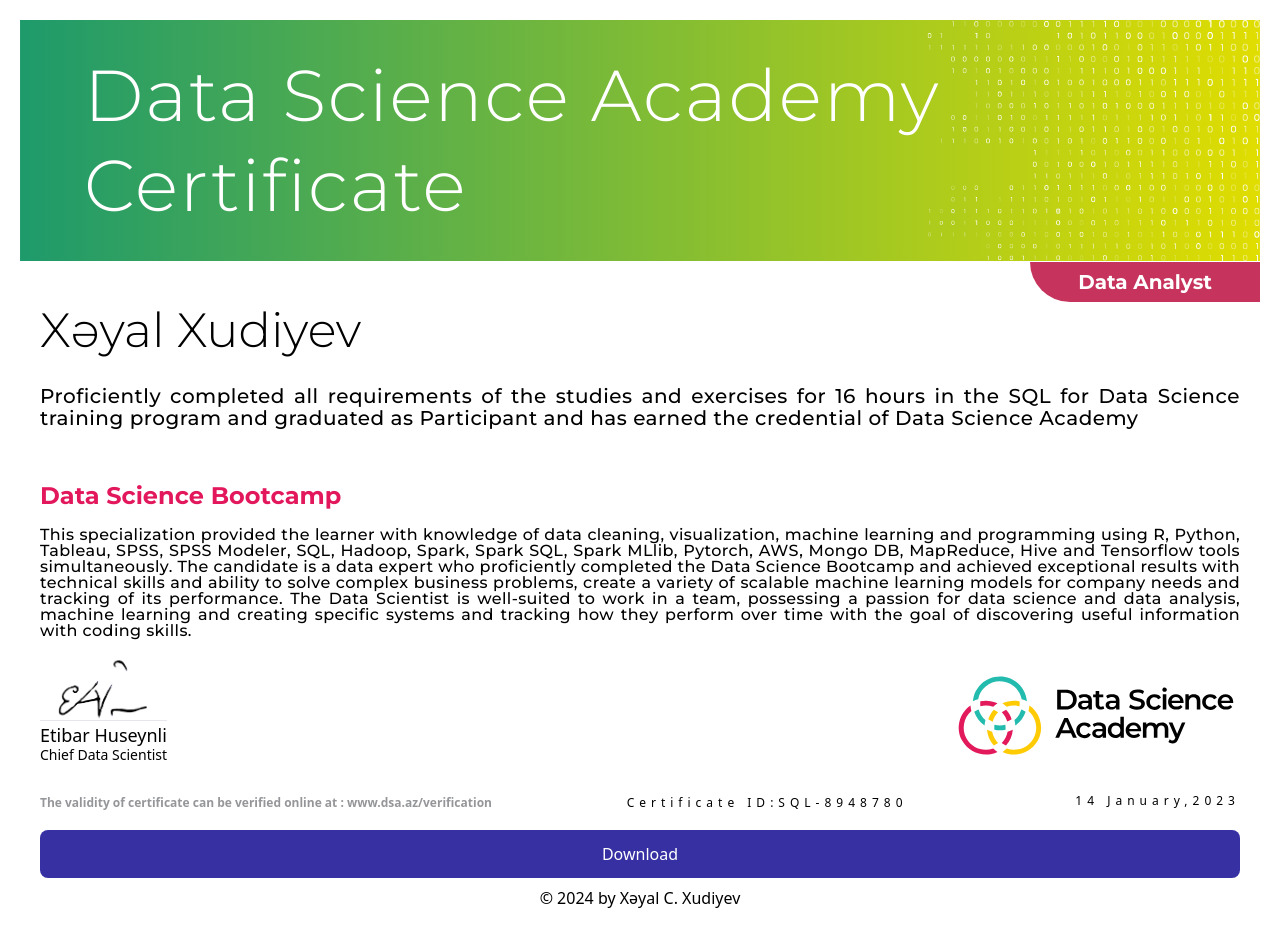
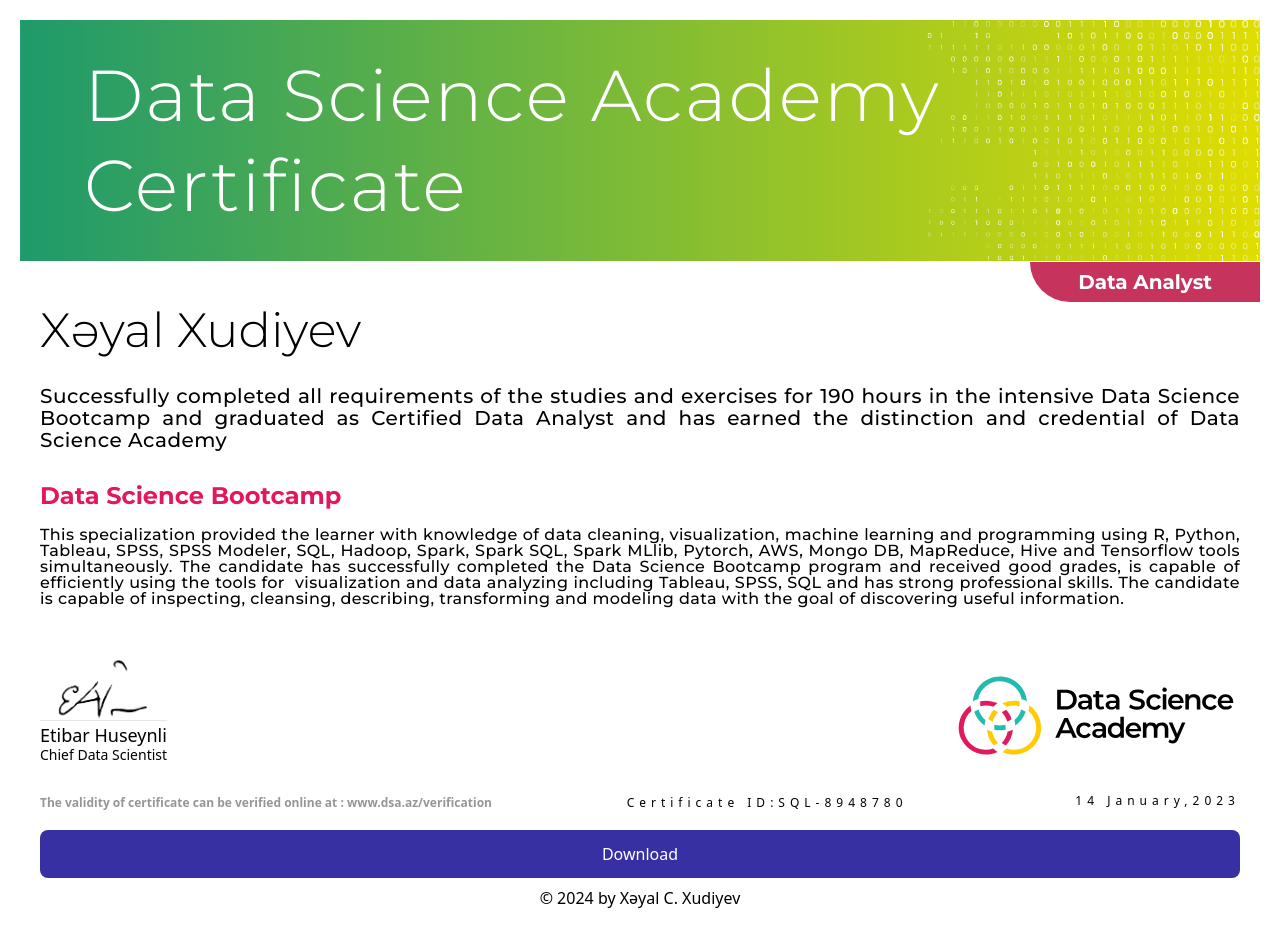
Before and after one commit to XayalXudiyev/Certificate, a React (Vite) app: page / in a window 1280 px wide. Built offline with nearby package versions, Linux system fonts and the light colour scheme.

Commit message:
context added

```diff
--- a/src/components/Dropdown.jsx
+++ b/src/components/Dropdown.jsx
@@ -1,4 +1,3 @@
-// Dropdown.jsx
     import React, { useState } from 'react';
 
     const DropdownMenu = ({ options, onChange }) => {
--- a/src/components/Select.jsx
+++ b/src/components/Select.jsx
@@ -2,30 +2,22 @@
 import React from 'react';
 import Dropdown from './Dropdown';
 import Hero from './layout/hero/Hero'
-import { useState } from 'react';
+import { useMainContext } from '../context/context';
 
 const Select = () => {
-  const options = [
-    { value: 'Data Analyst' },
-    { value: 'Participant' },
-    { value: 'Data Scientist' },
-    { value: 'Junior Data Scientist' },
-  ];
 
-  const [selectedValue, setSelectedValue] = useState(options[0].value);
 
-  const handleOptionChange = (selectedOption) => {
-    setSelectedValue(selectedOption.value);
-  };
+  const { options, selectedValue, handleOptionChange } = useMainContext()
+
 
   return (
     <div className='p-5 pb-0'>
       <div className=' '>
-        <Hero value={selectedValue} />
+        <Hero />
       </div>
       <div className='flex justify-end font-montserrat font-bold'>
 
-      <Dropdown options={options} onChange={handleOptionChange} />
+        <Dropdown options={options} onChange={handleOptionChange} />
       </div>
     </div>
   );
--- a/src/components/layout/content/Content.jsx
+++ b/src/components/layout/content/Content.jsx
@@ -1,32 +1,44 @@
 import React from 'react'
 import Logo from '/logo/logo.svg'
 import Signature from '/imza.svg'
+import { useMainContext } from '../../../context/context'
 
 
 
 const Content = () => {
+  const contentData = {
+    'Data Analyst': {
+      'title': "Successfully completed all requirements of the studies and exercises for 190 hours in the intensive Data Science Bootcamp and graduated as Certified Data Analyst and has earned the distinction and credential of Data Science Academy",
+      'content': "This specialization provided the learner with knowledge of data cleaning, visualization, machine learning and programming using R, Python, Tableau, SPSS, SPSS Modeler, SQL, Hadoop, Spark, Spark SQL, Spark MLlib, Pytorch, AWS, Mongo DB, MapReduce, Hive and Tensorflow tools simultaneously. The candidate has successfully completed the Data Science Bootcamp program and received good grades, is capable of efficiently using the tools for  visualization and data analyzing including Tableau, SPSS, SQL and has strong professional skills. The candidate is capable of inspecting, cleansing, describing, transforming and modeling data with the goal of discovering useful information."
+    },
+    'Participant': {
+      'title': "Proficiently completed all requirements of the studies and exercises for 190 hours in the intensive Data Science Bootcamp and graduated as Participant and has earned the credential of Data Science Academy",
+      'content': "This specialization provided the learner with knowledge of data cleaning, visualization, machine learning and programming using R, Python, Tableau,SPSS, SPSS Modeler, SQL, Hadoop, Spark, Spark SQL, Spark MLlib, Pytorch, AWS, Mongo DB, MapReduce, Hive and Tensorflow tools simultaneously. The person has completed the Data Science Bootcamp wit"
+
+    },
+    'Data Scientist': {
+      'title': "Proficiently completed all requirements of the studies and exercises for 190 hours in the intensive Data Science Bootcamp and graduated as Certified Data Scientist and has earned the distinction and credential of Data Science Academy",
+      'content': "This specialization provided the learner with knowledge of data cleaning, visualization, machine learning and programming using R, Python, Tableau, SPSS, SPSS Modeler, SQL, Hadoop, Spark, Spark SQL, Spark MLlib, Pytorch, AWS, Mongo DB, MapReduce, Hive and Tensorflow tools simultaneously. The  candidate is a data expert who proficiently completed the Data Science Bootcamp and achieved exceptional results with technical skills and ability to  solve complex business problems, create a variety of scalable machine learning models for company needs and tracking of its performance. The Data Scientist is well-suited to work in a team, possessing a passion for data science and data analysis, machine learning and creating specific systems and tracking how they perform over time with the goal of discovering useful information with coding skills"
+    },
+    'Junior Data Scientist': {
+      'title': "Proficiently completed all requirements of the studies and exercises for 190 hours in the intensive Data  Science Bootcamp and graduated as Certified Junior Data Scientist and has earned the distinction and credential of Data Science Academy",
+      'content': "This specialization provided the learner with knowledge of data cleaning, visualization, machine learning and programming using R, Python, Tableau, SPSS, SPSS Modeler, SQL, Hadoop, Spark, Spark SQL, Spark MLlib, Pytorch, AWS, Mongo DB, MapReduce, Hive and Tensorflow tools simultaneously. The participant successfully completed the Data Science Bootcamp with excellent grades and has the necessary programming, analytical, technical, research, business, and software skills such as SPSS, SQL, visualization tools, and to some extent R and Python. A Junior Data Scientist is able to work in a team, possessing a passion for data science and data analysis, machine learning and creating specific systems and tracking how they perform over time, is capable of inspecting, cleansing, describing, transforming and modeling data with the goal of discovering useful information with coding skills."
+    }
+  };
+
+  const { selectedValue } = useMainContext();
+  const { title, content } = contentData[selectedValue];
+
   return (
     <div>
       <div className='px-10 font-montserrat'>
-
         <textarea rows='1' className='w-full focus:outline-none capitalize pb-6 font-light text-5xl'>Xəyal xudiyev</textarea>
-
-
-        <textarea rows="4 " className='w-full focus:outline-none text-xl text-justify leading-[22px] font-medium   tracking-wide '>
-          Proficiently completed all requirements of the studies and exercises for 16 hours in the SQL for Data Science
-          training program and graduated as Participant and has earned the credential of Data Science Academy
+        <textarea value={title} rows="4" className='w-full focus:outline-none text-xl text-justify leading-[22px] font-medium tracking-wide '>
+          {title}
         </textarea>
-
-
         <textarea rows="1" className='w-full focus:outline-none text-2xl pt text-[#e2175c] font-bold'>Data Science Bootcamp</textarea>
-
-        <textarea rows="8" className='w-full focus:outline-none tracking-wide text-justify leading-4 font-medium my-2'>
-          This specialization provided the learner with knowledge of data cleaning, visualization, machine learning and programming using R, Python, Tableau,
-          SPSS, SPSS Modeler, SQL, Hadoop, Spark, Spark SQL, Spark MLlib, Pytorch, AWS, Mongo DB, MapReduce, Hive and Tensorflow tools simultaneously. The
-          candidate is a data expert who proficiently completed the Data Science Bootcamp and achieved exceptional results with technical skills and ability to
-          solve complex business problems, create a variety of scalable machine learning models for company needs and tracking of its performance. The Data
-          Scientist is well-suited to work in a team, possessing a passion for data science and data analysis, machine learning and creating specific systems and
-          tracking how they perform over time with the goal of discovering useful information with coding skills.
+        <textarea value={content} rows="8" className='w-full focus:outline-none tracking-wide text-justify leading-4 font-medium my-2'>
+          {content}
         </textarea>
       </div>
 
@@ -34,9 +46,9 @@
         <div className='flex justify-between items-end'>
           <div className='flex gap-16 text-start'>
             <div className='pt-2 relative'>
-            <img src={Signature} alt="" className='absolute bottom-6 m-2' />
+              <img src={Signature} alt="" className='absolute bottom-6 m-2' />
 
-              <hr  className=''/>
+              <hr className='' />
 
               <p className='font-medium text-lg'>Etibar Huseynli</p>
               <p className='text-sm font-light leading-3'>Chief Data Scientist</p>
@@ -52,6 +64,7 @@
           <p ><textarea rows="1" className='tracking-[5px] focus:outline-none w-52 text-end'>14 January,2023</textarea></p>
         </div>
       </div>
+
     </div>
   )
 }
--- a/src/components/layout/hero/Hero.jsx
+++ b/src/components/layout/hero/Hero.jsx
@@ -1,4 +1,5 @@
-import React from 'react';
+import React, { useContext } from 'react';
+import { useMainContext } from '../../../context/context';
 
 const imageMap = {
     'Data Analyst': '/hero/analyst.svg',
@@ -7,8 +8,9 @@
     'Junior Data Scientist': '/hero/junior.svg',
 };
 
-const Hero = ({ value = 'Data Analyst' }) => {
-    const imageUrl = imageMap[value];
+const Hero = () => {
+    const { selectedValue } = useMainContext();
+    const imageUrl = imageMap[selectedValue];
 
     return (
         <div className='relative '>
--- /dev/null
+++ b/src/context/context.jsx
@@ -0,0 +1,30 @@
+import React, { createContext, useContext, useState } from 'react';
+
+const MainContext = createContext()
+
+const MainProvider = ({ children }) => {
+    const options = [
+        { value: 'Data Analyst' },
+        { value: 'Participant' },
+        { value: 'Data Scientist' },
+        { value: 'Junior Data Scientist' },
+    ];
+
+    const [selectedValue, setSelectedValue] = useState(options[0].value);
+
+    const handleOptionChange = (selectedOption) => {
+        setSelectedValue(selectedOption.value);
+    };
+
+    return (
+        <MainContext.Provider value={{ options, selectedValue, handleOptionChange }}>
+            {children}
+        </MainContext.Provider>
+    );
+};
+
+const useMainContext = () => {
+    return useContext(MainContext);
+};
+
+export { MainProvider, useMainContext };
--- a/src/main.jsx
+++ b/src/main.jsx
@@ -2,9 +2,12 @@
 import ReactDOM from 'react-dom/client'
 import App from './App.jsx'
 import './index.css'
-import { PDFViewer } from '@react-pdf/renderer';
+import { MainProvider } from './context/context.jsx'
+
 
 ReactDOM.createRoot(document.getElementById('root')).render(
-    <App />
+    <MainProvider>
+        <App />
+    </MainProvider>
 
 )
```
Also changed, not shown: public/imza.svg. Lines whose indentation alone changed are shown as unchanged.
